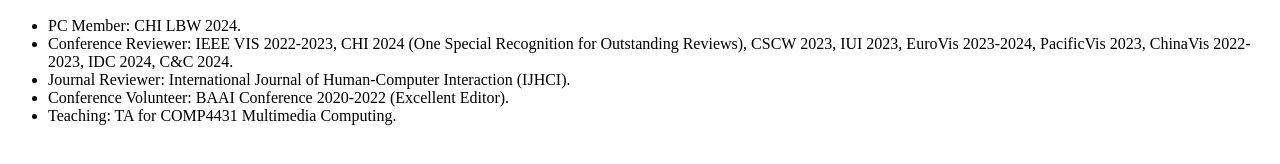
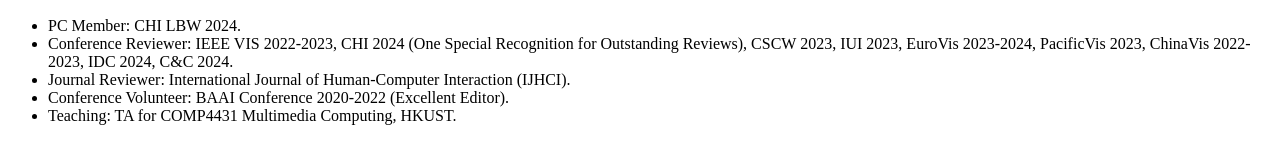
Before and after one commit to ShenLeixian/ShenLeixian1111, a Jekyll site: the page built from _pages/include/service.md, in a window 1280 px wide. Shown: the part 601-765 px from the top of the page. Built offline with Jekyll 4.4.1, drawn with Linux system fonts in a browser that asks for light colours; our own code applies the rules of GitHub Pages for plain Markdown files.

Commit message:
Update service.md

```diff
--- a/_pages/include/service.md
+++ b/_pages/include/service.md
@@ -4,4 +4,4 @@
 - Conference Reviewer: IEEE VIS 2022-2023, CHI 2024 (One Special Recognition for Outstanding Reviews), CSCW 2023, IUI 2023, EuroVis 2023-2024, PacificVis 2023, ChinaVis 2022-2023, IDC 2024, C&C 2024.
 - Journal Reviewer: International Journal of Human-Computer Interaction (IJHCI).
 - Conference Volunteer: BAAI Conference 2020-2022 (Excellent Editor).
-- Teaching: TA for COMP4431 Multimedia Computing.
+- Teaching: TA for COMP4431 Multimedia Computing, HKUST.
```
